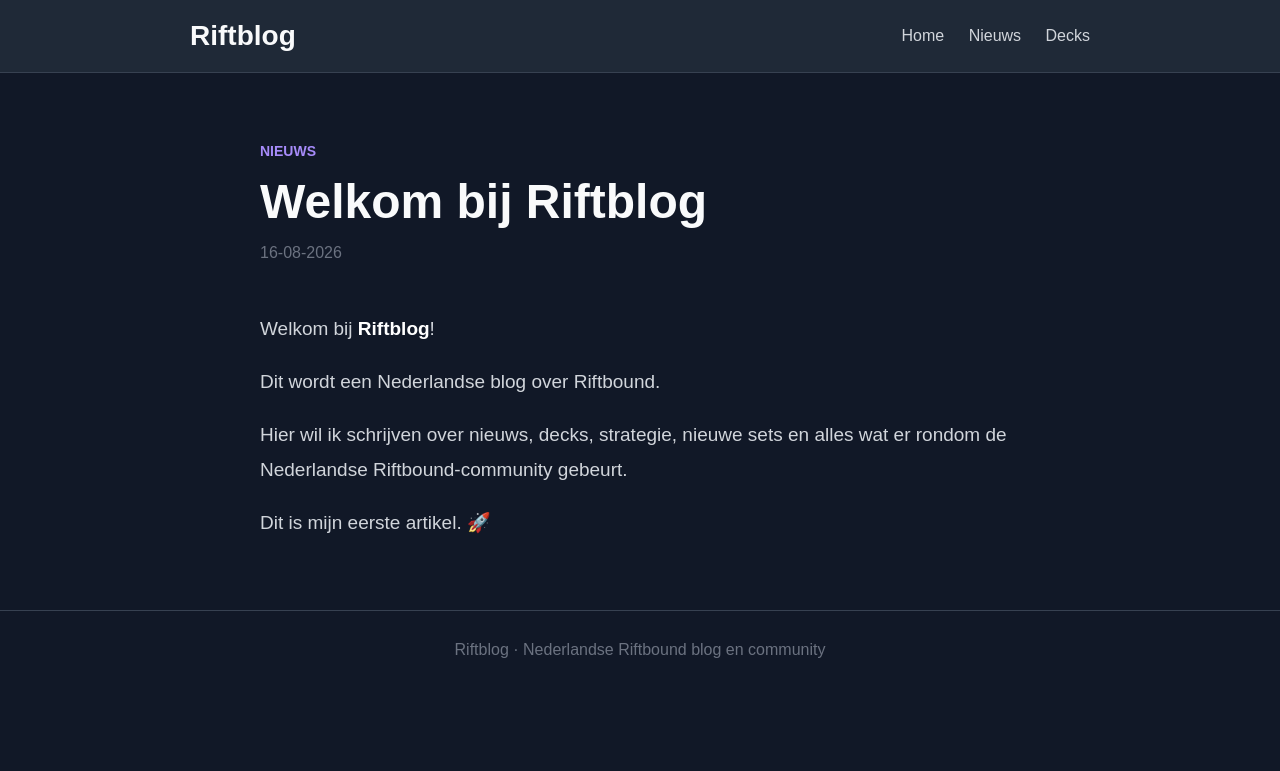
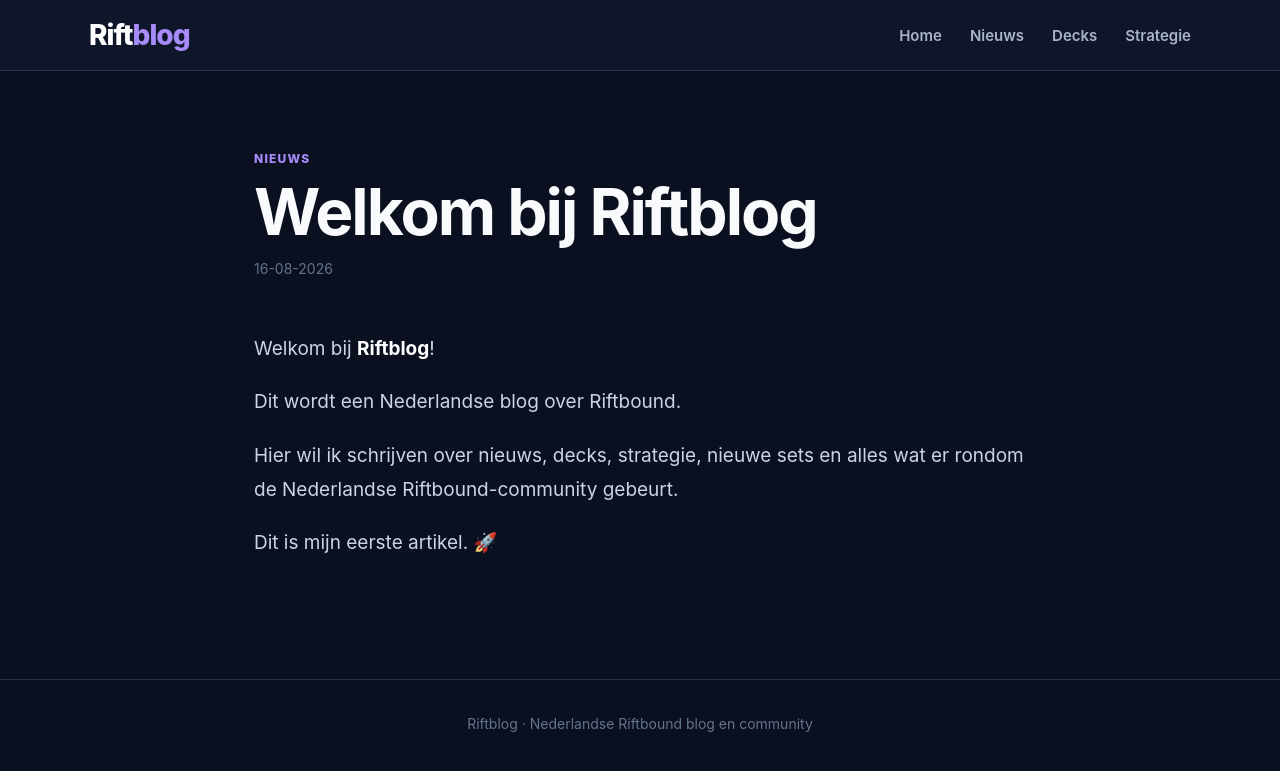
Before and after one commit to triatleet/riftbound-nl, a Jekyll site: the page built from _posts/2026-08-16-welkom-bij-riftblog.md, in a window 1280 px wide. Shown: the top 771 px of the page. Built offline with Jekyll 4.4.1, drawn with Linux system fonts in a browser that asks for light colours.

Commit message:
Update post.html

```diff
--- a/_layouts/post.html
+++ b/_layouts/post.html
@@ -1,3 +1,6 @@
+---
+---
+
 <!DOCTYPE html>
 <html lang="nl">
 
@@ -10,121 +13,39 @@
 
     <title>{{ page.title }} — {{ site.title }}</title>
 
-    <style>
-
-        * {
-            box-sizing: border-box;
-        }
-
-        body {
-            margin: 0;
-            font-family: Arial, sans-serif;
-            background: #111827;
-            color: #f9fafb;
-        }
-
-        header {
-            background: #1f2937;
-            border-bottom: 1px solid #374151;
-            padding: 20px;
-        }
-
-        .header-inner {
-            max-width: 900px;
-            margin: auto;
-
-            display: flex;
-            align-items: center;
-            justify-content: space-between;
-        }
-
-        .logo {
-            font-size: 28px;
-            font-weight: bold;
-        }
-
-        nav a {
-            color: #d1d5db;
-            text-decoration: none;
-            margin-left: 20px;
-        }
-
-        nav a:hover {
-            color: white;
-        }
-
-        main {
-            max-width: 800px;
-            margin: 70px auto;
-            padding: 0 20px;
-        }
-
-        .category {
-            color: #a78bfa;
-            font-size: 14px;
-            font-weight: bold;
-            text-transform: uppercase;
-        }
-
-        h1 {
-            font-size: 48px;
-            margin: 15px 0;
-        }
-
-        .date {
-            color: #6b7280;
-            margin-bottom: 50px;
-        }
-
-        article {
-            font-size: 19px;
-            line-height: 1.8;
-            color: #d1d5db;
-        }
-
-        article h2 {
-            color: white;
-            margin-top: 45px;
-        }
-
-        article strong {
-            color: white;
-        }
-
-        footer {
-            border-top: 1px solid #374151;
-            padding: 30px 20px;
-            text-align: center;
-            color: #6b7280;
-        }
-
-    </style>
+    <link rel="stylesheet"
+          href="{{ '/assets/css/style.css' | relative_url }}">
 
 </head>
 
 
 <body>
 
+
 <header>
 
     <div class="header-inner">
 
         <div class="logo">
-            Riftblog
+            Rift<span>blog</span>
         </div>
 
         <nav>
 
-            <a href="/riftbound-nl/">
+            <a href="{{ '/' | relative_url }}">
                 Home
             </a>
 
-            <a href="/riftbound-nl/#nieuws">
+            <a href="{{ '/nieuws/' | relative_url }}">
                 Nieuws
             </a>
 
-            <a href="/riftbound-nl/#decks">
+            <a href="{{ '/decks/' | relative_url }}">
                 Decks
+            </a>
+
+            <a href="{{ '/strategie/' | relative_url }}">
+                Strategie
             </a>
 
         </nav>
@@ -134,25 +55,32 @@
 </header>
 
 
-<main>
+<main class="post-container">
+
 
     <div class="category">
         {{ page.categories }}
     </div>
 
-    <h1>
+
+    <h1 class="post-title">
         {{ page.title }}
     </h1>
 
-    <div class="date">
+
+    <div class="post-date">
+
         {{ page.date | date: "%d-%m-%Y" }}
+
     </div>
 
-    <article>
+
+    <article class="post-content">
 
         {{ content }}
 
     </article>
+
 
 </main>
 
@@ -163,6 +91,7 @@
 
 </footer>
 
+
 </body>
 
 </html>
```
